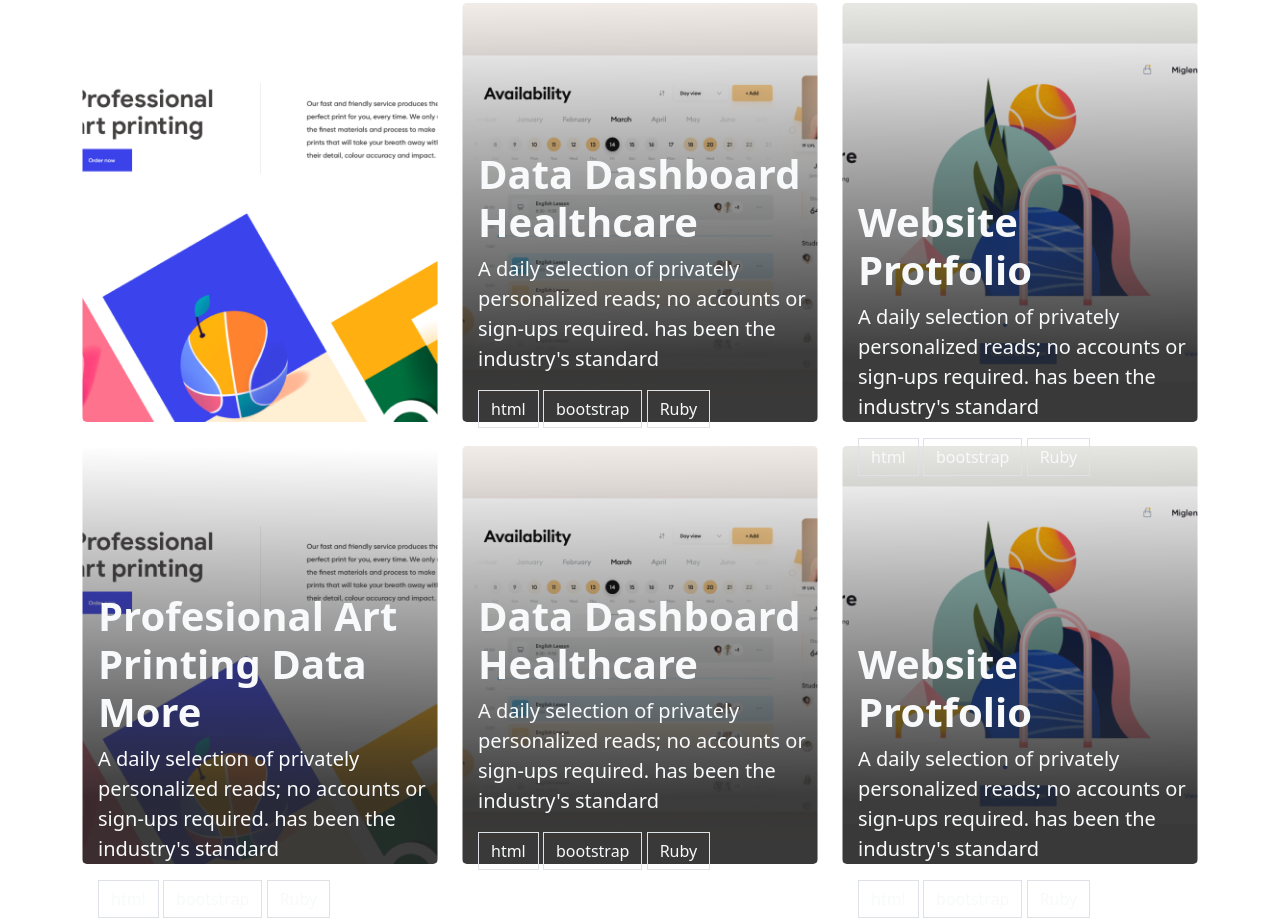
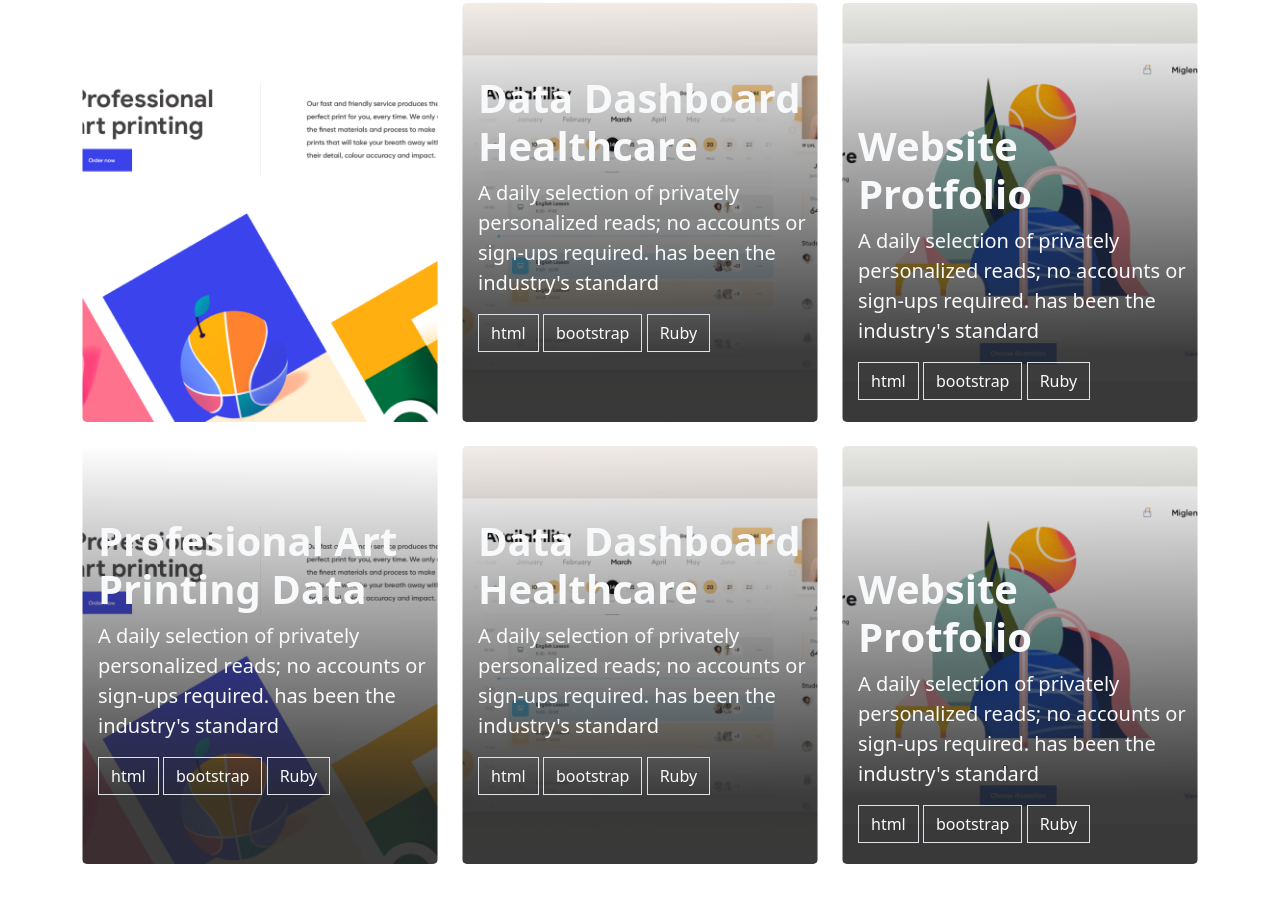
Before and after one commit to DiamondNath07/Portfolio-web-bootstrap, a website: page index.html in a window 1280 px wide. Shown: the part 1068-1986 px from the top of the page. After the commit the page ends 1932 px from the top, so only its background shows below. Drawn offline with nearby package versions, Linux system fonts and the light colour scheme.

```diff
--- a/index.html
+++ b/index.html
@@ -32,7 +32,7 @@
     }
 
     .card-img-overlay {
-      top: 35%;
+      top: 17%;
     }
     .card-img-overlay {
       position: absolute;
@@ -48,7 +48,7 @@
     }
 
     .card-img-overlay .f-btn {
-      margin-top: 65%;
+      margin-top: 85%;
     }
   </style>
   <body>
@@ -310,9 +310,9 @@
               <div class="card rounded-0 border-0">
                 <img src="./d-images/card1.png" class="card-img" alt="..." />
                 <div class="card-img-overlay p-0">
-                  <h5 class="card-title text-light fw-bold display-6 ps-3">
-                    Profesional Art Printing Data More
-                  </h5>
+                  <p class="card-title text-light fw-bold  display-6 ps-3">
+                    Profesional Art Printing Data
+                  </p>
                   <p class="card-text text-light lead ps-3">
                     A daily selection of privately personalized reads; no
                     accounts or sign-ups required. has been the industry's
```
